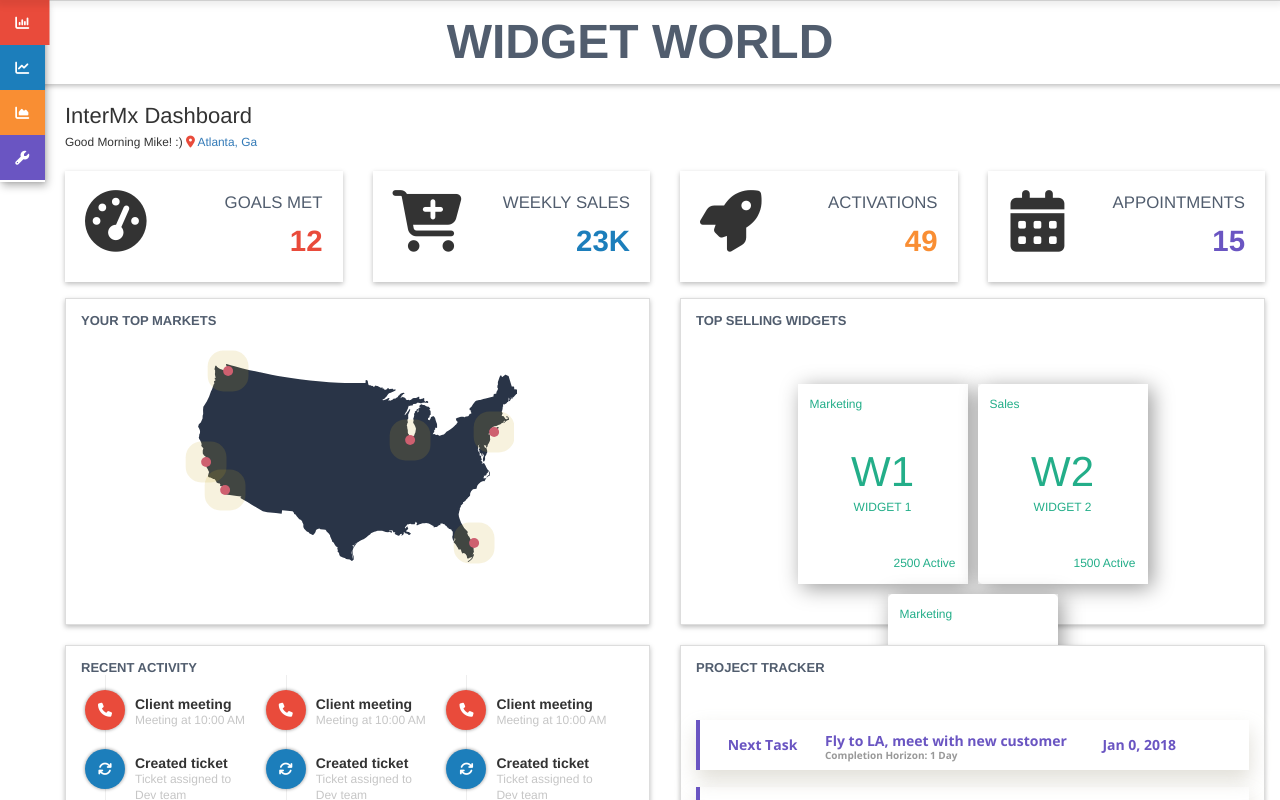
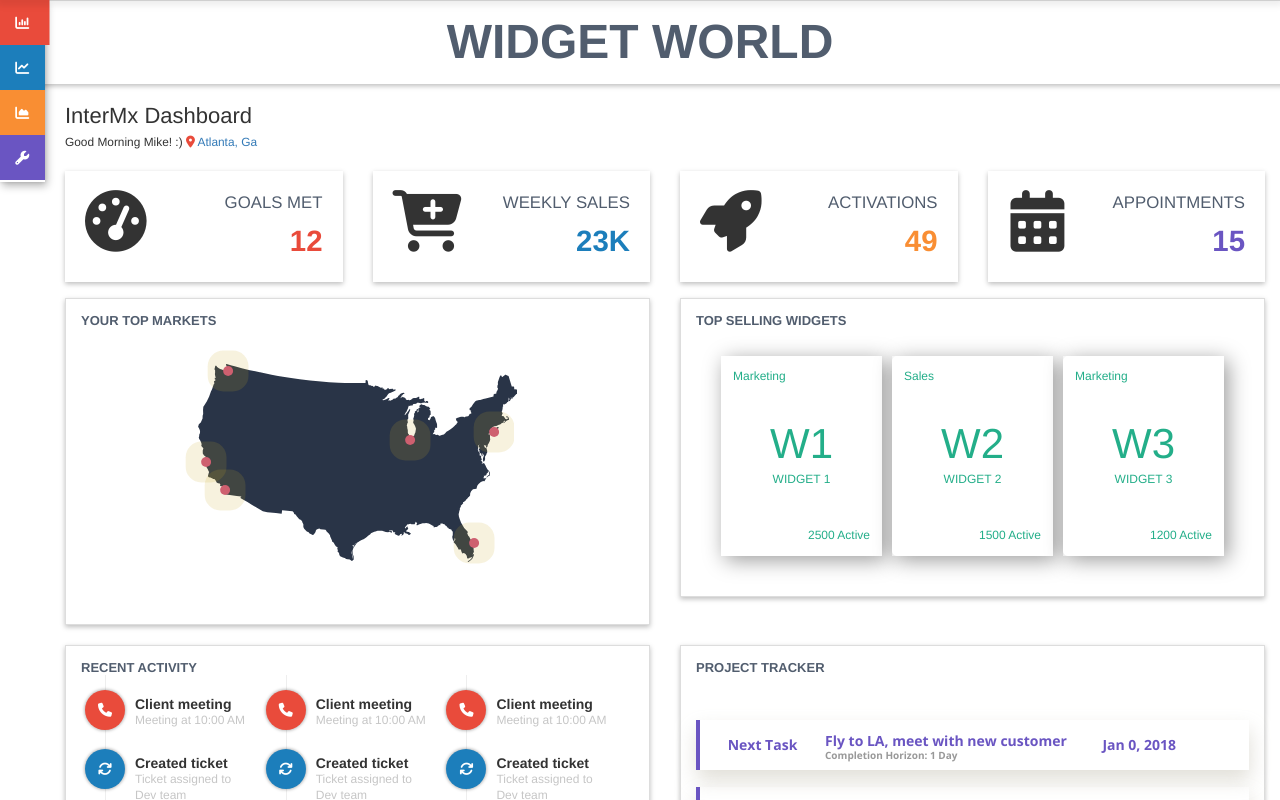
Before and after one commit to haddenjsdev/InterMx-our-app, an Angular app: page / in a window 1280 px wide. Shown: the top 800 px of the page. Built offline with nearby package versions, Linux system fonts and the light colour scheme; some icons are missing.

Commit message:
updates to deploy to heroku | 2

```diff
--- a/src/app/row2/comp2/comp2.component.html
+++ b/src/app/row2/comp2/comp2.component.html
@@ -9,7 +9,7 @@
                         </li>
                       </ul></h3>
     </div>
-    <div class="panel-body">
+    <div class="panel-body" style="margin-top: -2em;">
       <div id="areaChart2" class="rad-chart"><app-insight-cards></app-insight-cards></div>
     </div>
 
--- a/src/app/row2/comp2/insight-cards/insight-cards.component.css
+++ b/src/app/row2/comp2/insight-cards/insight-cards.component.css
@@ -32,7 +32,7 @@ body {
       -ms-flex-direction: row;
           flex-direction: row;
   -ms-flex-wrap: wrap;
-      flex-wrap: wrap;
+      /*flex-wrap: wrap;*/
   -webkit-box-pack: center;
       -ms-flex-pack: center;
           justify-content: center;
--- a/src/app/row3/recent-calls/recent-calls.component.html
+++ b/src/app/row3/recent-calls/recent-calls.component.html
@@ -1,5 +1,5 @@
 <div class="col-lg-6 col-md-6 col-xs-12" style="padding-left:0;">
-  <div class="panel panel-default" style="height: 26.4em;">
+  <div class="panel panel-default" style="">
     <div class="panel-heading">
       <h3 class="panel-title">Recent Activity<ul class="rad-panel-action" class="rad-panel-action" style="display: none;">
                         <li><i class="fa fa-chevron-down"></i></li>
```
